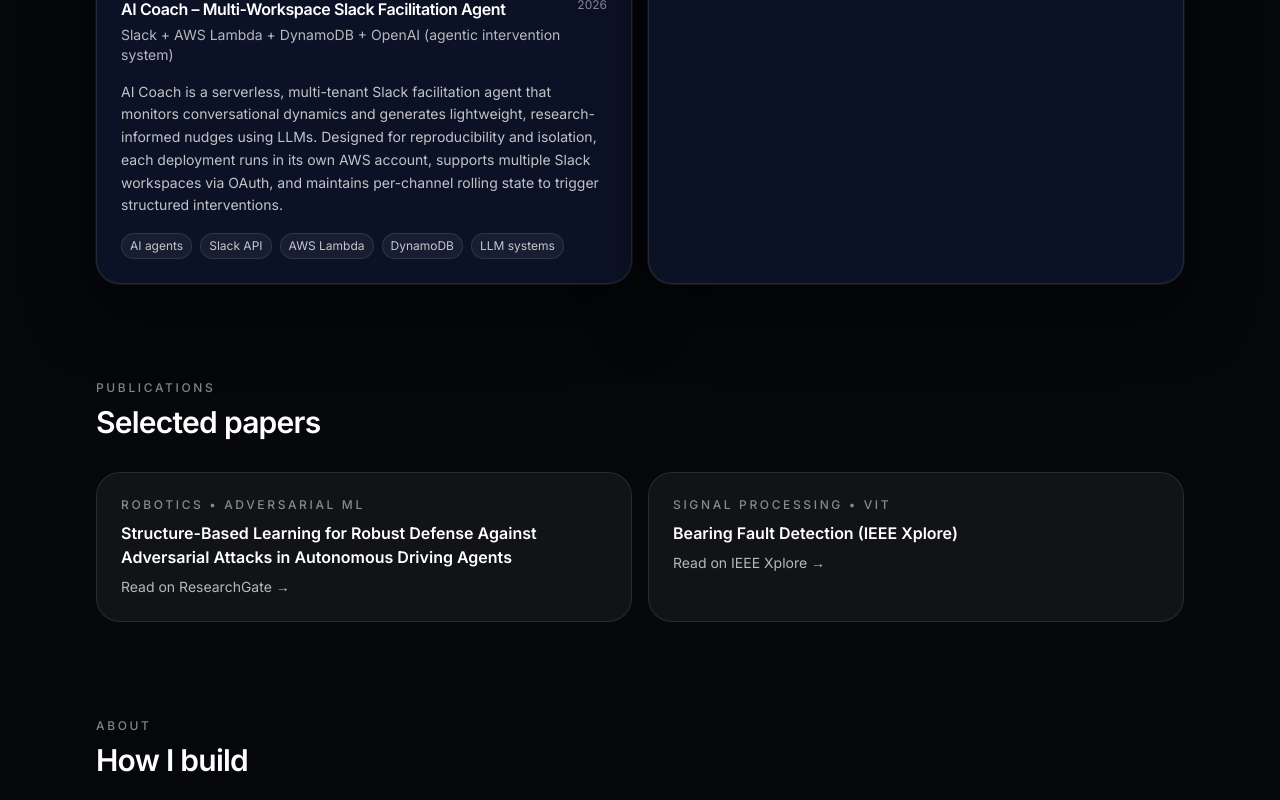
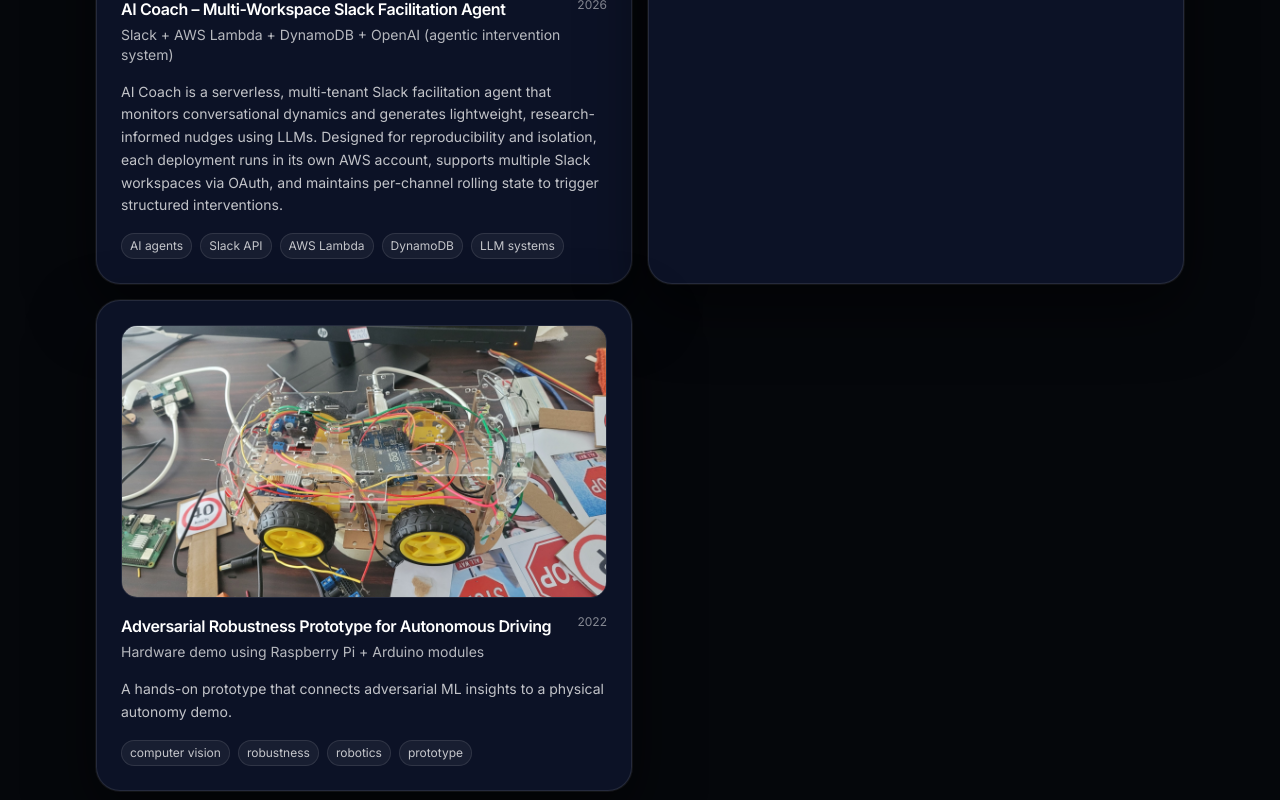
Before and after one commit to Kugel-Blitz-13/mayank-portfolio, a Next.js app: page / in a window 1280 px wide. Shown: the part 2045-2845 px from the top of the page. Built offline with nearby package versions, Linux system fonts and the light colour scheme.

Commit message:
Show all featured projects on home

```diff
--- a/app/page.tsx
+++ b/app/page.tsx
@@ -115,9 +115,9 @@ export default function HomePage() {
           />
 
           <div className="mt-8 grid gap-4 md:grid-cols-2">
-            {featuredProjects.slice(0, 4).map((p) => (
-              <ProjectCard key={p.slug} project={p} />
-            ))}
+          {featuredProjects.map((p) => (
+            <ProjectCard key={p.slug} project={p} />
+          ))}
           </div>
         </Container>
       </section>
```
